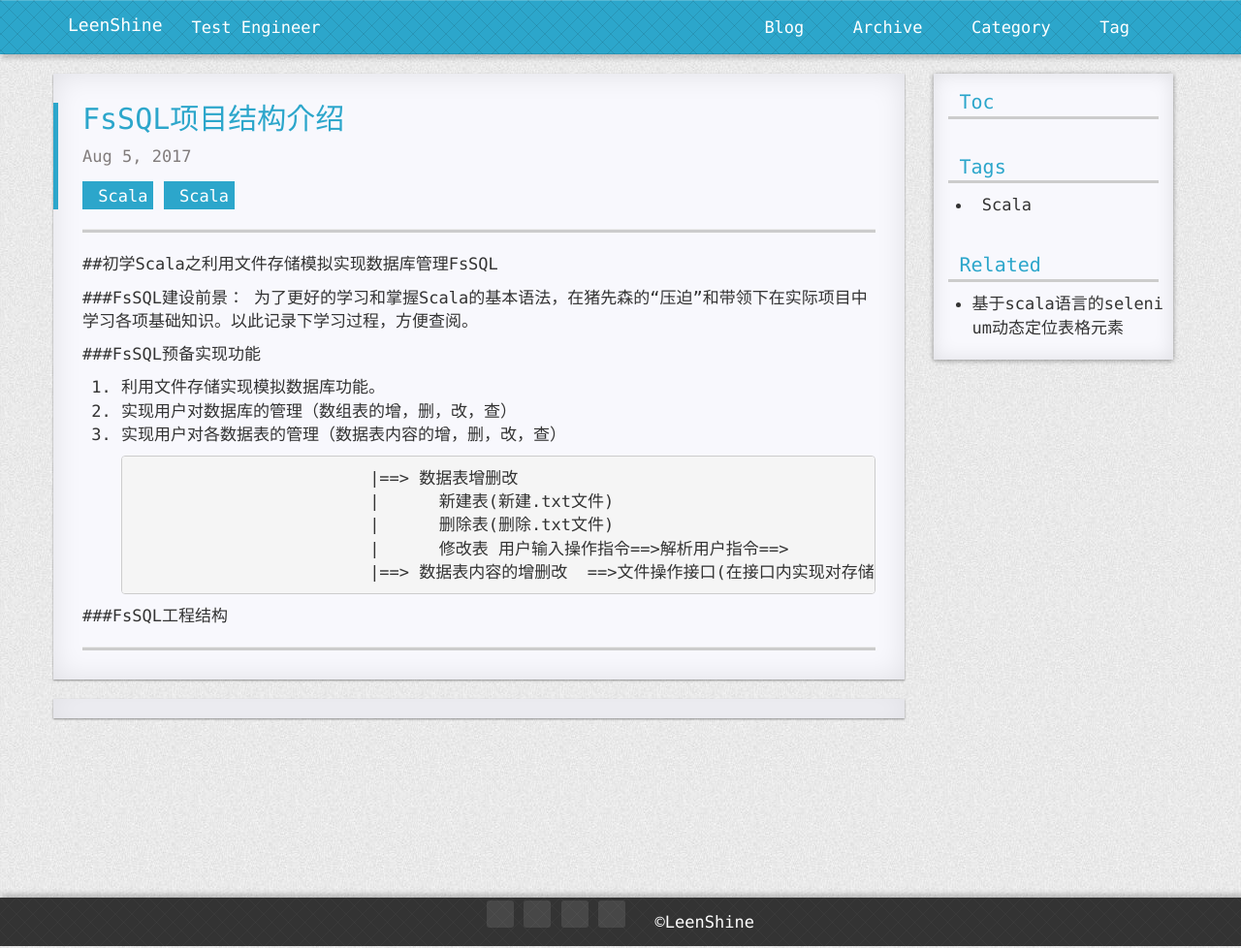
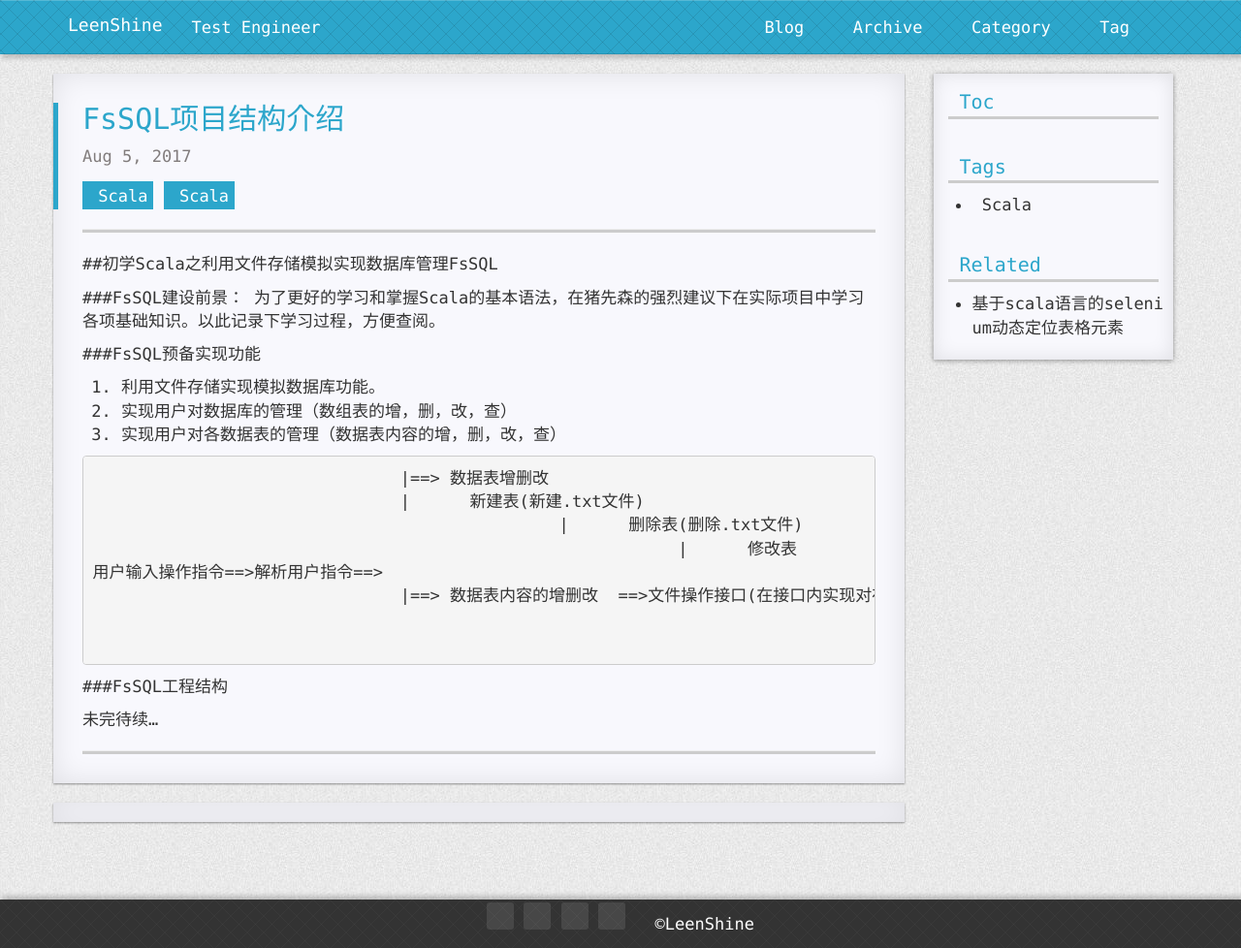
Before and after one commit to Leenshine/leenshine.github.io, a Jekyll site: the page built from _posts/2017-08-05-FsSQL1.md, in a window 1280 px wide. Shown: the whole page at 97% size. Built offline with Jekyll 4.4.1, drawn with Linux system fonts in a browser that asks for light colours; nearby versions of some CDN libraries; comment, search, counter and statistics services are not loaded; a style sheet for code colours, icons or effects is not loaded.

Commit message:
Update 2017-08-05-FsSQL1.md

````diff
--- a/_posts/2017-08-05-FsSQL1.md
+++ b/_posts/2017-08-05-FsSQL1.md
@@ -5,22 +5,30 @@ tags: Scala
 categories: Scala
 ---
 
+
 ##初学Scala之利用文件存储模拟实现数据库管理FsSQL
 
 ###FsSQL建设前景：
-为了更好的学习和掌握Scala的基本语法，在猪先森的“压迫”和带领下在实际项目中学习各项基础知识。以此记录下学习过程，方便查阅。
+为了更好的学习和掌握Scala的基本语法，在猪先森的强烈建议下在实际项目中学习各项基础知识。以此记录下学习过程，方便查阅。
 
 ###FsSQL预备实现功能
 1. 利用文件存储实现模拟数据库功能。
 2. 实现用户对数据库的管理（数组表的增，删，改，查）
 3. 实现用户对各数据表的管理（数据表内容的增，删，改，查）
 
+
+```
                                |==> 数据表增删改
                                |      新建表(新建.txt文件)
-						       |      删除表(删除.txt文件)
+    					       |      删除表(删除.txt文件)
 							   |      修改表
 用户输入操作指令==>解析用户指令==>
                                |==> 数据表内容的增删改  ==>文件操作接口(在接口内实现对存储文件内容(.txt)的增删改查即是对表内容的增删改查)
 
 
+```
+
+
 ###FsSQL工程结构
+
+未完待续...
````
